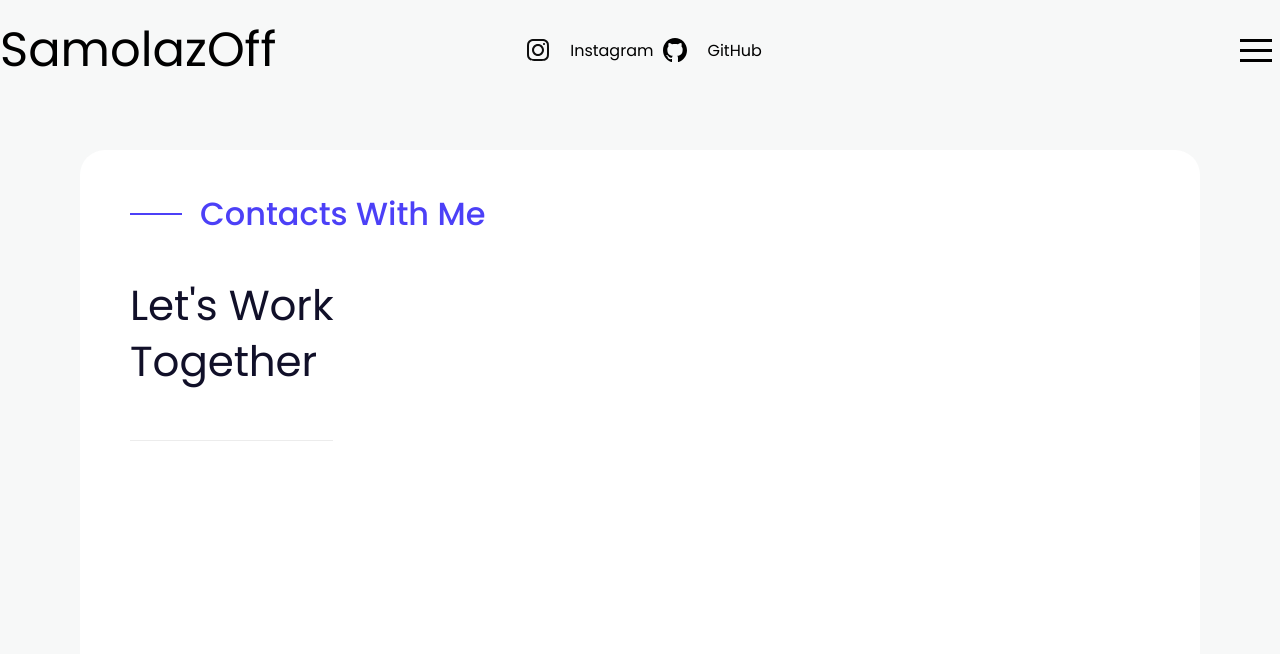
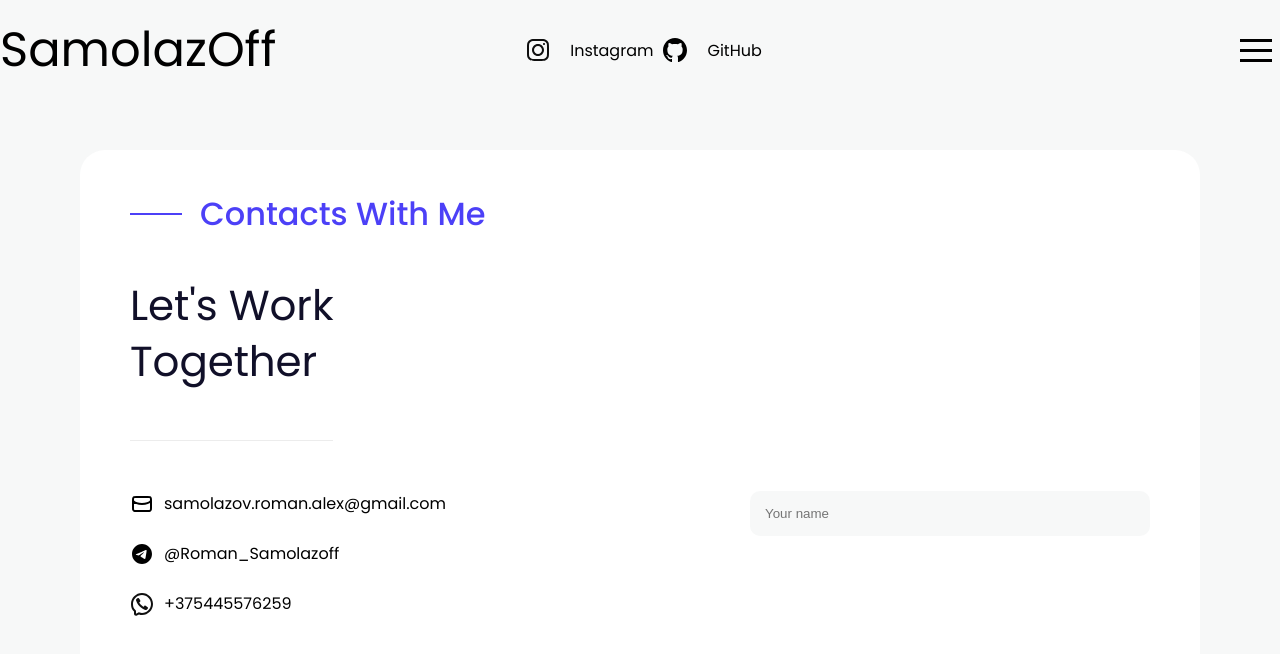
Before and after one commit to samolazoff/samolazoff-react, a React (Vite) app: page /contacts in a window 1280 px wide. Shown: the top 654 px of the page. Built offline with nearby package versions, Linux system fonts and the light colour scheme.

Commit message:
Work on form

```diff
--- a/src/components/ContactsMini/ContactsMini.jsx
+++ b/src/components/ContactsMini/ContactsMini.jsx
@@ -3,8 +3,6 @@ import './ContactsMini.scss';
 import iconTelegram from '../../static/svg/contacts/telegram-fill-svgrepo-com.svg';
 import iconWhatsapp from '../../static/svg/contacts/whatsapp-svgrepo-com.svg';
 import iconMail from '../../static/svg/contacts/mail-alt-2-svgrepo-com.svg';
-
-import SocialPanelMini from '../SocialPanelMini/SocialPanelMini';
 
 const ContactsMini = () => {
     return (
@@ -21,7 +19,6 @@ const ContactsMini = () => {
                 <img className="contacts-mini__svg" src={iconWhatsapp} alt="iconWhatsapp" />
                 <span className="contacts-mini__txt">+375445576259</span>
             </li>
-            <SocialPanelMini flexDirection='column'></SocialPanelMini >
         </ul>
     );
 };
--- a/src/components/ContactsMini/ContactsMini.scss
+++ b/src/components/ContactsMini/ContactsMini.scss
@@ -1,6 +1,6 @@
 .contacts-mini{
     @include flex($ai: flex-start);
-        gap: 10px;
+        gap: 25px;
     &-item{
         @include flex($dir: row);
         gap: 10px;
--- a/src/layouts/FormConect/FormConect.jsx
+++ b/src/layouts/FormConect/FormConect.jsx
@@ -1,10 +1,21 @@
 import './FormConect.scss';
+
+import { useForm } from "react-hook-form";
+
+import ContactsMini from '../../components/ContactsMini/ContactsMini';
 
 const FormConect = () => {
     return (
-        <form>
+        <div className="form-conect-wrap">
+            <ContactsMini/>
+            <form className='form-conect' method='POST'>
+                <label className='form-conect-label' htmlFor="userName" >
+                    <input className='form-conect__input' type="text" name="userName" id="userName" placeholder="Your name"/>
+                </label>
 
-        </form>
+            </form>
+        </div>
+
     );
 };
 
--- a/src/layouts/FormConect/FormConect.scss
+++ b/src/layouts/FormConect/FormConect.scss
@@ -0,0 +1,23 @@
+.form-conect-wrap{
+    @include flex($dir: row, $jc: space-between, $ai: flex-start);
+    width: 100%;
+}
+.form-conect{
+    @include flex($jc: flex-start, $ai: center);
+    gap: 25px;
+    &-label{
+        width: 400px;
+    }
+    &__input{
+        width: 100%;
+        padding: 15px;
+        border-radius: 10px;
+        background-color: rgba(228, 231, 233, 0.3) ;
+        border: none;
+        color: #4C40F7;
+        &:focus-visible{
+            border-color: #4C40F7;
+        }
+        outline-color: #4C40F7;
+    }
+}
```
